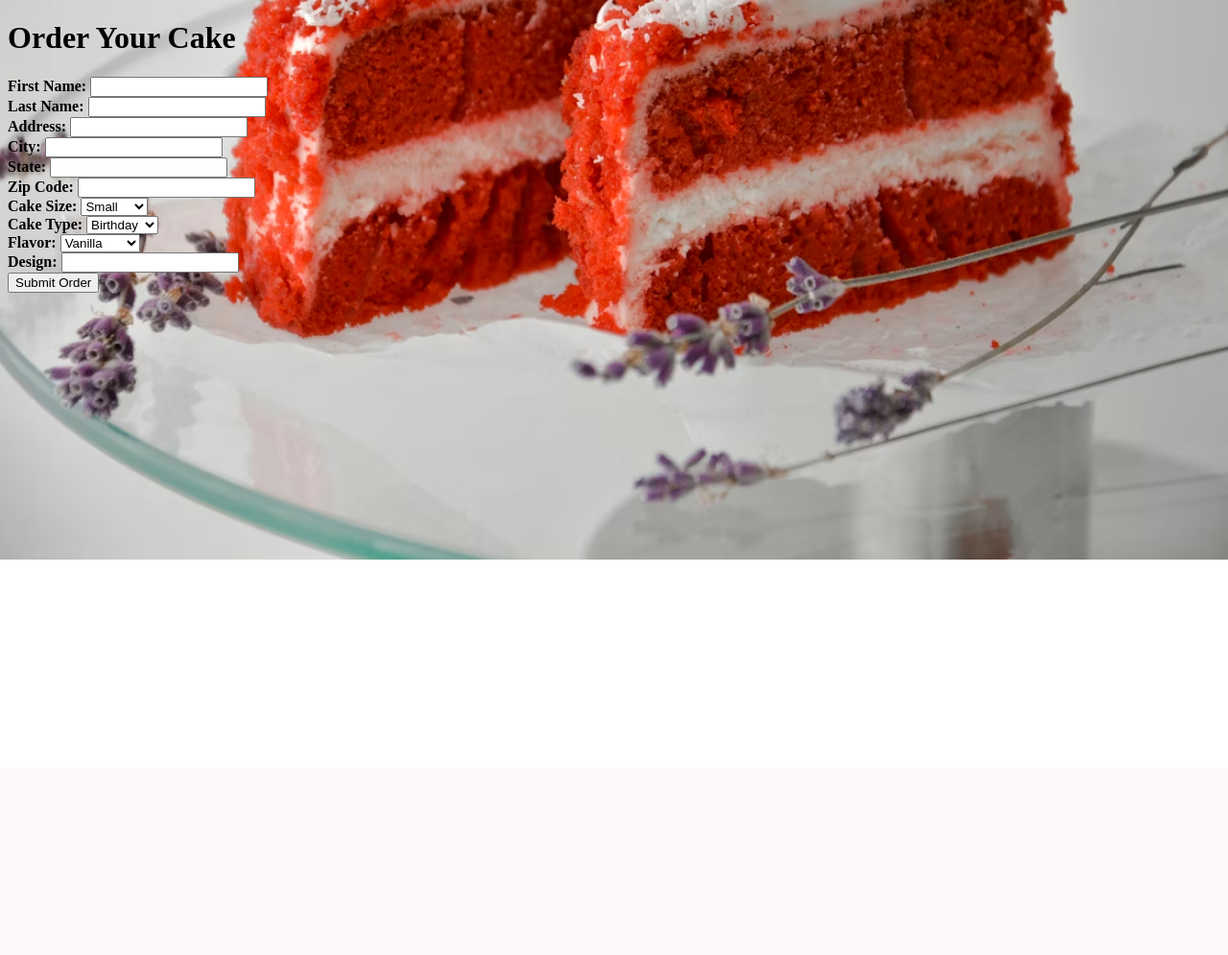
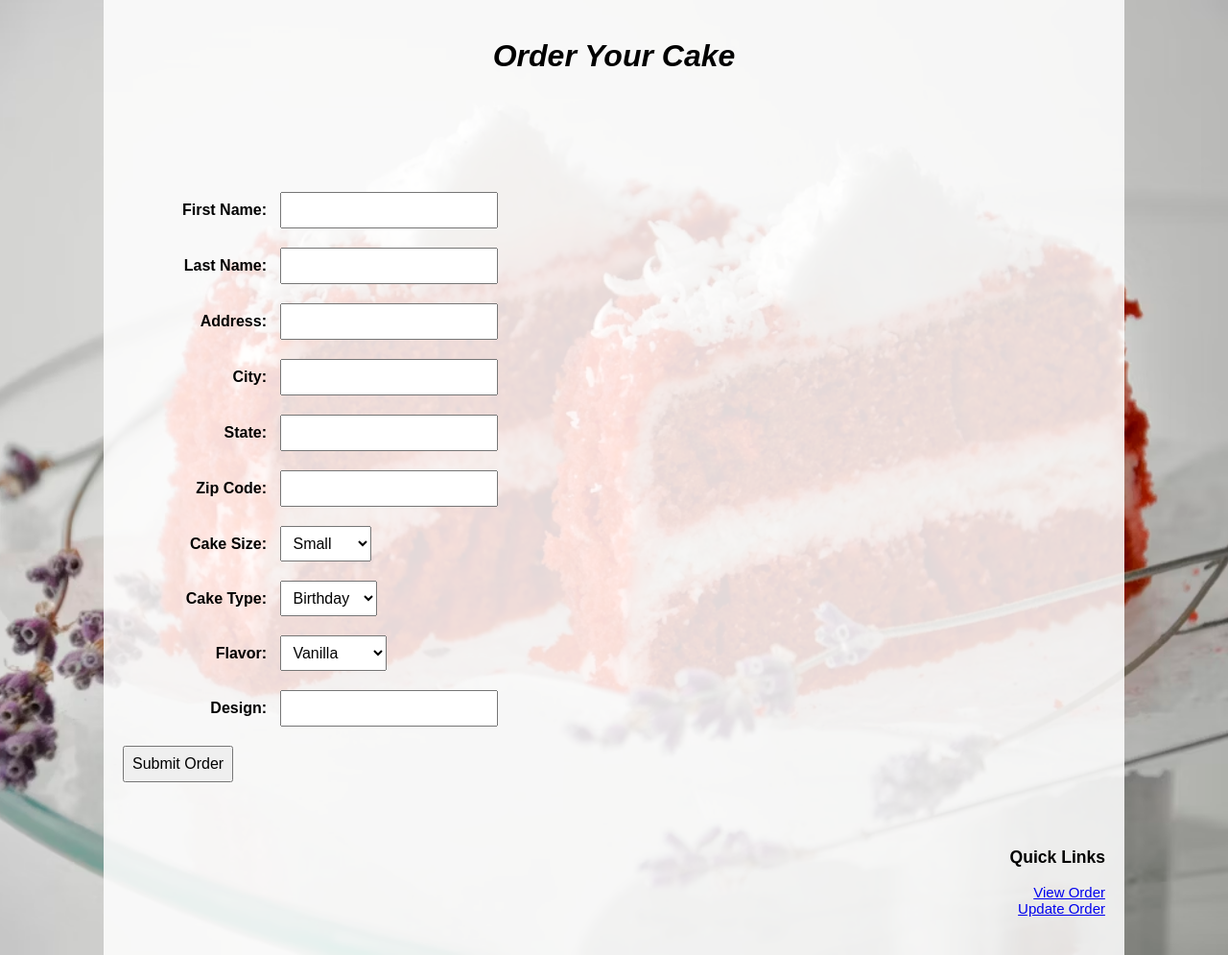
Before and after one commit to Magreola/naijaproject, a Flask app: page /order in a window 1280 px wide. Shown: the whole page at 96% size. Before the commit the page ends 800 px from the top, so only its background shows below. Run offline with Flask 3, Linux system fonts and the light colour scheme.

Commit message:
updated order.html and order.css

```diff
--- a/static/order.css
+++ b/static/order.css
@@ -1,86 +1,92 @@
-body{
-
-    background-image: url(images/bordercake.avif);
+body {
+    background-image: url("/static/images/bordercake.avif");
     background-size: cover;
     background-repeat: no-repeat;
     background-position: center;
+    font-family: Arial, Helvetica, sans-serif;
+    color: black;
+    margin: 0;
+    padding: 0;
 }
 
 
-.container{
-    margin-left: auto;
-    margin-right: auto;
+.container {
     width: 1024px;
+    margin: 0 auto;
+    padding: 20px;
+    background-color: rgba(255, 255, 255, 0.85);
 }
 
+
 header {
-    width: 1024px;
+    width: 100%;
     height: 150px;
+    text-align: center;
+    padding-top: 20px;
 }
 
-nav{
-    width: 1024px;
-    height: 110px;
-    font-weight: bold;
+h1 {
+    font-style: italic;
+    font-size: 2em;
     color: black;
-    padding-top: 10px;
-    padding-bottom: 10px;
+    margin: 0;
 }
 
-main{
-    height: 800px;
-    width: 1024px;
-    height: 118px;
-    text-align: center;
-    font-weight: bolder;
-    color: black;
-}
 
-footer{
-    width: 1024px;
-    height: 400px;
-    text-align: right;
-    color: black;
-    font-size: 15px;
-    font-family: Arial, Helvetica, sans-serif;
+nav {
+    width: 100%;
+    padding: 10px 0;
     font-weight: bold;
 }
 
+nav a {
+    color: black;
+    text-decoration: none;
+    margin-right: 15px;
+}
 
-p{
+
+main {
+    width: 100%;
+    text-align: center;
+    padding: 20px 0;
+}
+
+
+footer {
+    width: 100%;
+    height: auto;
+    text-align: right;
+    padding: 20px 0;
+    font-size: 15px;
+}
+
+
+form {
+    color: black;
+    font-weight: bold;
+    margin-bottom: 20px;
+}
+
+label {
+    display: inline-block;
+    width: 150px;
+    text-align: right;
+    margin-right: 10px;
+    margin-top: 10px;
+}
+
+input, select, button {
+    margin: 10px 0;
+    padding: 8px;
+    font-size: 1em;
+}
+
+
+p, legend {
     color: black;
     font-size: 20px;
-    padding-top: 10px;
-    padding-bottom: 10px;
     font-weight: bold;
-
-
-
     text-align: left;
+    padding: 10px 0;
 }
-
-h1{
-    font-style: italic;
-    color: black;
-}
-
-nav a{
-    color: black;
-
-}
-
-header a{
-    text-align: center;
-    color: black;
-    font-weight: bolder;
-    padding-right: 2500px;
-}
-
-form{
-    color: black;
-    font-weight: bolder;
-}
-legend{
-    color: black;
-    font-weight: bolder;
-}
--- a/templates/order.html
+++ b/templates/order.html
@@ -3,11 +3,14 @@
 <head>
     <meta charset="UTF-8">
     <meta name="viewport" content="width=device-width, initial-scale=1.0">
-    <title>Place Cake Order</title>
+    <title>Order Your Cake</title>
     <link rel="stylesheet" href="{{ url_for('static', filename='order.css') }}">
 </head>
+
 <body>
-    <h1>Order Your Cake</h1>
+<div class="container">
+    <header><h1>Order Your Cake</h1></header>
+
     <form action="{{ url_for('submit') }}" method="POST">
         <label>First Name:</label>
         <input type="text" name="fname" required><br>
@@ -51,5 +54,12 @@
 
         <button type="submit">Submit Order</button>
     </form>
+
+    <footer>
+        <h3>Quick Links</h3>
+        <a href="{{ url_for('view_order_page') }}">View Order</a><br>
+        <a href="{{ url_for('update_order_page') }}">Update Order</a>
+    </footer>
+</div>
 </body>
 </html>
```
